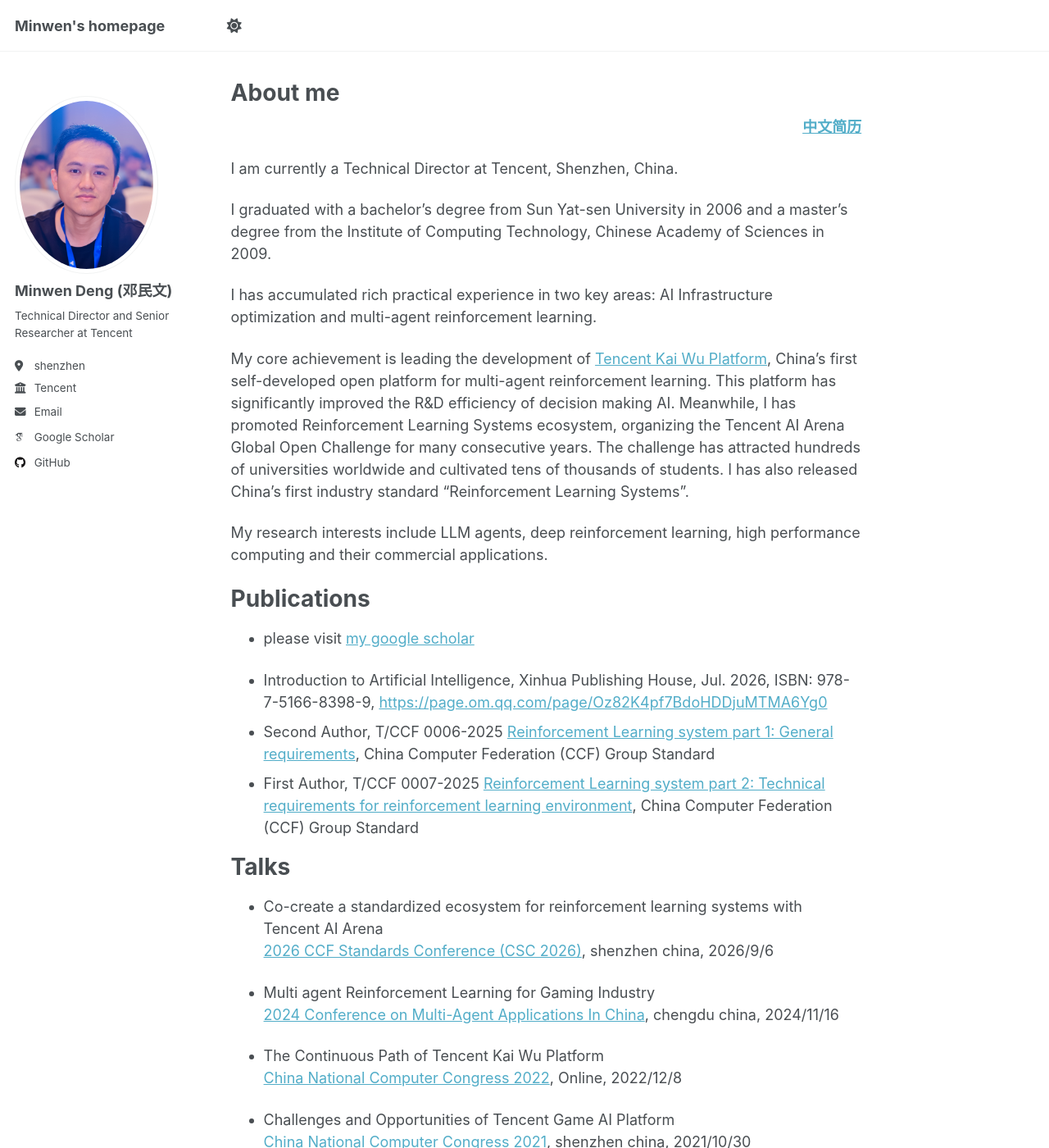
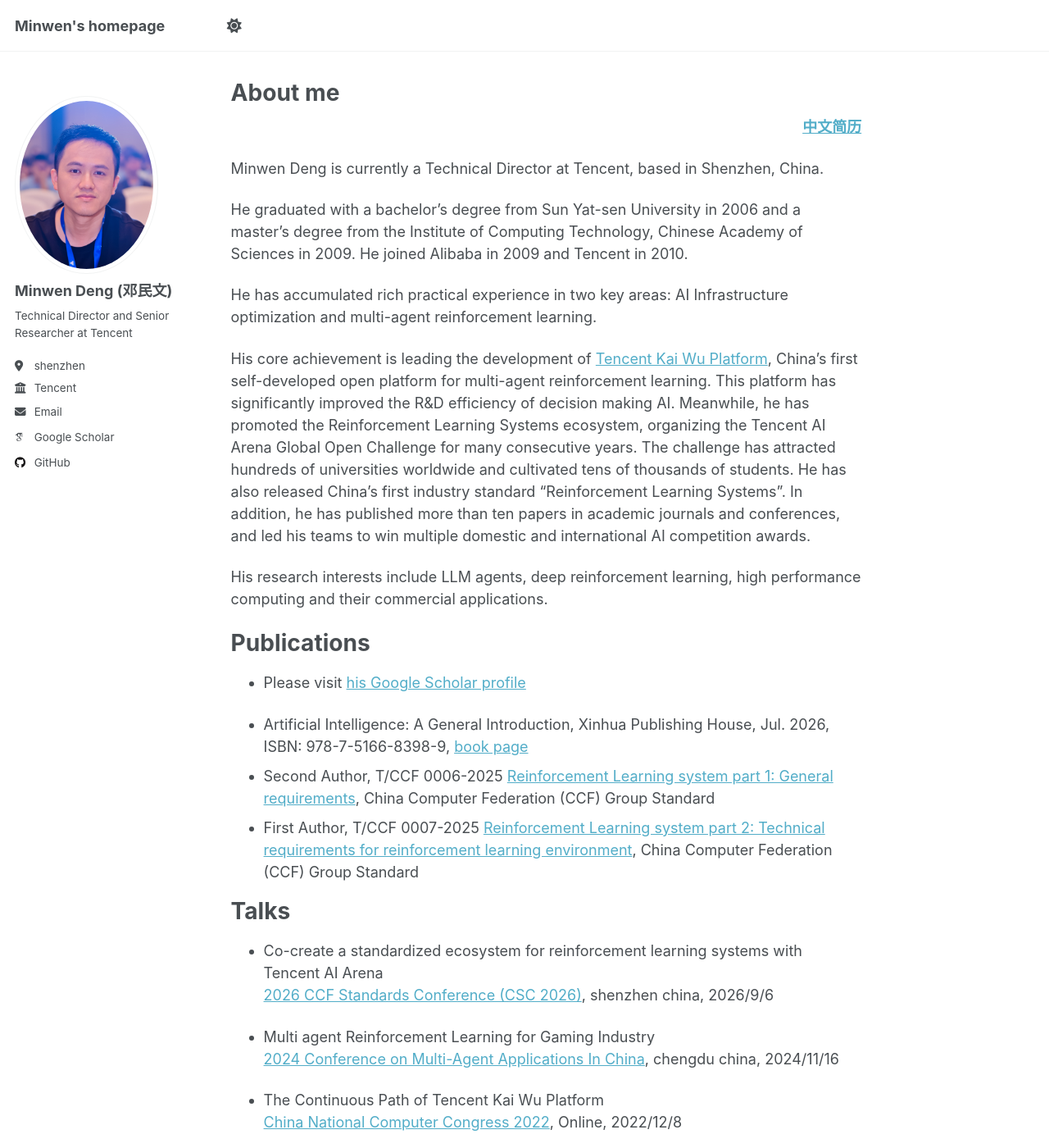
Before and after one commit to dengminwen/dengminwen.github.io, a Jekyll site: the page built from _pages/about.md, in a window 1280 px wide and 1400 px high. Shown: the whole window at 82% size. Built offline with Jekyll 4.4.1, drawn with Linux system fonts in a browser that asks for light colours; some web fonts are replaced; a script that is not in the unit is left out; some of the changed text lies outside the part shown.

Commit message:
中英文简历统一为第三人称，并同步中文页的新增内容到英文页
- about.md: 改为第三人称叙述；补充阿里/腾讯履历、论文与获奖简介；
  书名更正为 Artificial Intelligence: A General Introduction；
  Honors 改为 Academic Service；学位专业名与中文页对齐
- cn.md: 修正残留的"我的 Google Scholar"为"他的"

Co-Authored-By: Claude Code <noreply@anthropic.com>

```diff
--- a/_pages/about.md
+++ b/_pages/about.md
@@ -14,21 +14,21 @@ redirect_from:
 **[中文简历]({{ base_path }}/cn/)**
 {: .text-right}
 
-I am currently a Technical Director at Tencent, Shenzhen, China.
+Minwen Deng is currently a Technical Director at Tencent, based in Shenzhen, China.
 
-I graduated with a bachelor's degree from Sun Yat-sen University in 2006 and a master's degree from the Institute of Computing Technology, Chinese Academy of Sciences in 2009.
+He graduated with a bachelor's degree from Sun Yat-sen University in 2006 and a master's degree from the Institute of Computing Technology, Chinese Academy of Sciences in 2009. He joined Alibaba in 2009 and Tencent in 2010.
 
-I has accumulated rich practical experience in two key areas: AI Infrastructure optimization and multi-agent reinforcement learning.
+He has accumulated rich practical experience in two key areas: AI Infrastructure optimization and multi-agent reinforcement learning.
 
-My core achievement is leading the development of [Tencent Kai Wu Platform](https://aiarena.tencent.com/), China's first self-developed open platform for multi-agent reinforcement learning. This platform has significantly improved the R&D efficiency of decision making AI. Meanwhile, I has promoted Reinforcement Learning Systems ecosystem, organizing the Tencent AI Arena Global Open Challenge for many consecutive years. The challenge has attracted hundreds of universities worldwide and cultivated tens of thousands of students. I has also released China's first industry standard "Reinforcement Learning Systems".
+His core achievement is leading the development of [Tencent Kai Wu Platform](https://aiarena.tencent.com/), China's first self-developed open platform for multi-agent reinforcement learning. This platform has significantly improved the R&D efficiency of decision making AI. Meanwhile, he has promoted the Reinforcement Learning Systems ecosystem, organizing the Tencent AI Arena Global Open Challenge for many consecutive years. The challenge has attracted hundreds of universities worldwide and cultivated tens of thousands of students. He has also released China's first industry standard "Reinforcement Learning Systems". In addition, he has published more than ten papers in academic journals and conferences, and led his teams to win multiple domestic and international AI competition awards.
 
-My research interests include LLM agents, deep reinforcement learning, high performance computing and their commercial applications.
+His research interests include LLM agents, deep reinforcement learning, high performance computing and their commercial applications.
 
 Publications
 ======
-- please visit [my google scholar](https://scholar.google.com/citations?hl=en&user=ITTsOOcAAAAJ)
+- Please visit [his Google Scholar profile](https://scholar.google.com/citations?hl=en&user=ITTsOOcAAAAJ)
 
-- Introduction to Artificial Intelligence, Xinhua Publishing House, Jul. 2026, ISBN: 978-7-5166-8398-9, [https://page.om.qq.com/page/Oz82K4pf7BdoHDDjuMTMA6Yg0](https://page.om.qq.com/page/Oz82K4pf7BdoHDDjuMTMA6Yg0)
+- Artificial Intelligence: A General Introduction, Xinhua Publishing House, Jul. 2026, ISBN: 978-7-5166-8398-9, [book page](https://page.om.qq.com/page/Oz82K4pf7BdoHDDjuMTMA6Yg0)
 - Second Author, T/CCF 0006-2025 [Reinforcement Learning system part 1: General requirements](https://www.ccf.org.cn/Standards/ccfbz/ccf-yfbbz/2025-06-05/843338.shtml), China Computer Federation (CCF) Group Standard <br>
 - First Author, T/CCF 0007-2025 [Reinforcement Learning system part 2: Technical requirements for reinforcement learning environment](https://www.ccf.org.cn/Standards/ccfbz/ccf-yfbbz/2025-06-05/843339.shtml), China Computer Federation (CCF) Group Standard <br>
 
@@ -58,15 +58,15 @@ Awards
 - 2014 Tencent Outstanding R&D Award - Tencent Video search Project, Tencent, Senior developer
 - 2010 Tencent Outstanding R&D Award - Tencent Web search Project, Tencent, Senior developer
 
-Honors
+Academic Service
 ======
 - Expert member of the AI-Enabled Talent Cultivation Exploration Group at Sun Yat-sen University, 2025
 - Visiting Researcher at the Shenzhen Institutes of Advanced Technology, Chinese Academy of Sciences, 2021-2023
 
 Education
 ======
-- M.S. in Computer Science, 2006 - 2009 <br>
+- M.S. in Computer Software and Theory, 2006 - 2009 <br>
 [Institute of Computing Technology, Chinese Academy of Sciences](https://www.ict.ac.cn/), China
 
-- B.S. in Computer Science, 2002 - 2006 <br>
+- B.S. in Computer Science and Technology, 2002 - 2006 <br>
 [Sun Yat-sen University](https://www.sysu.edu.cn/), China
```
Also changed, not shown: _pages/cn.md (+1 -1 lines).
